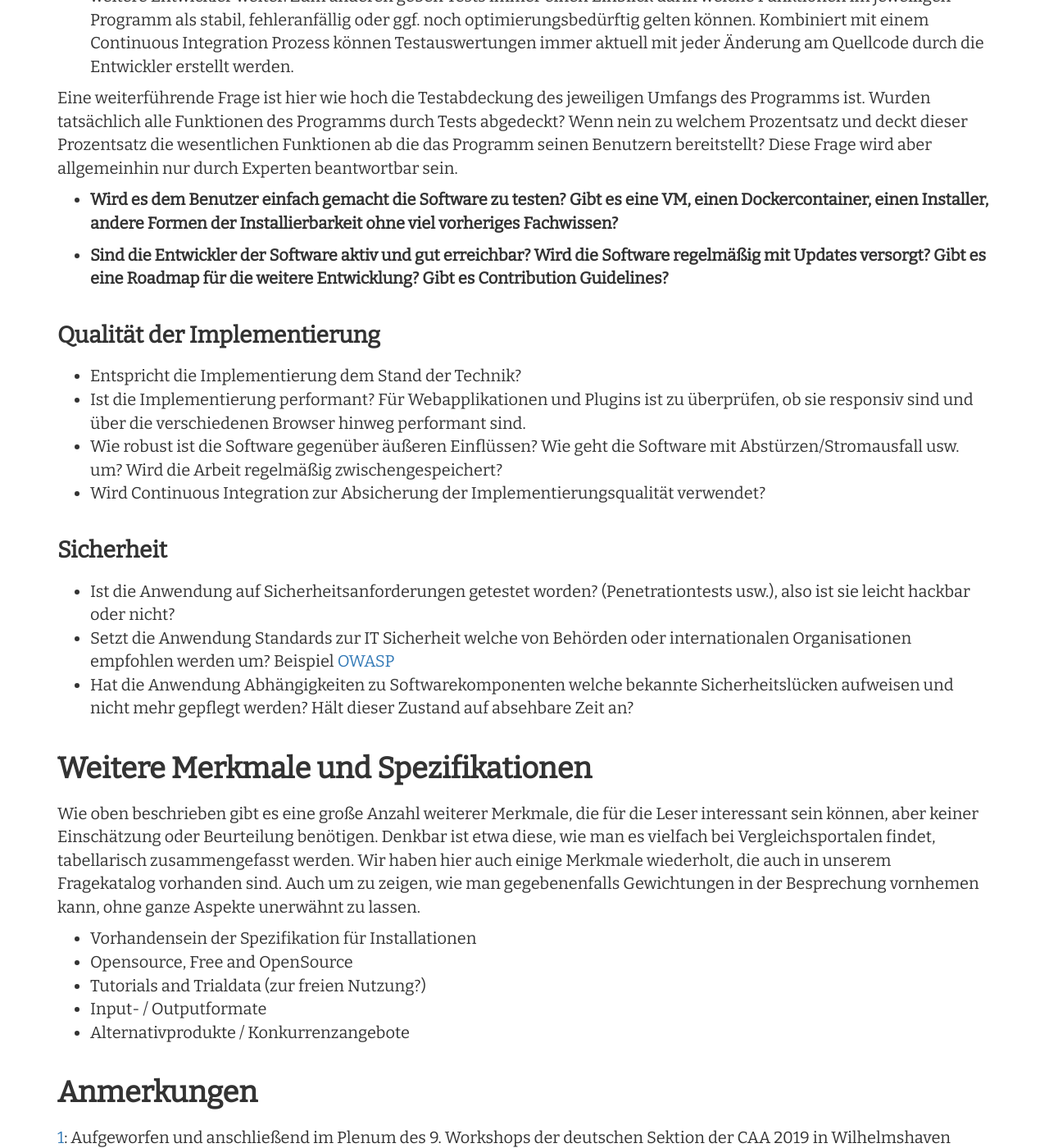
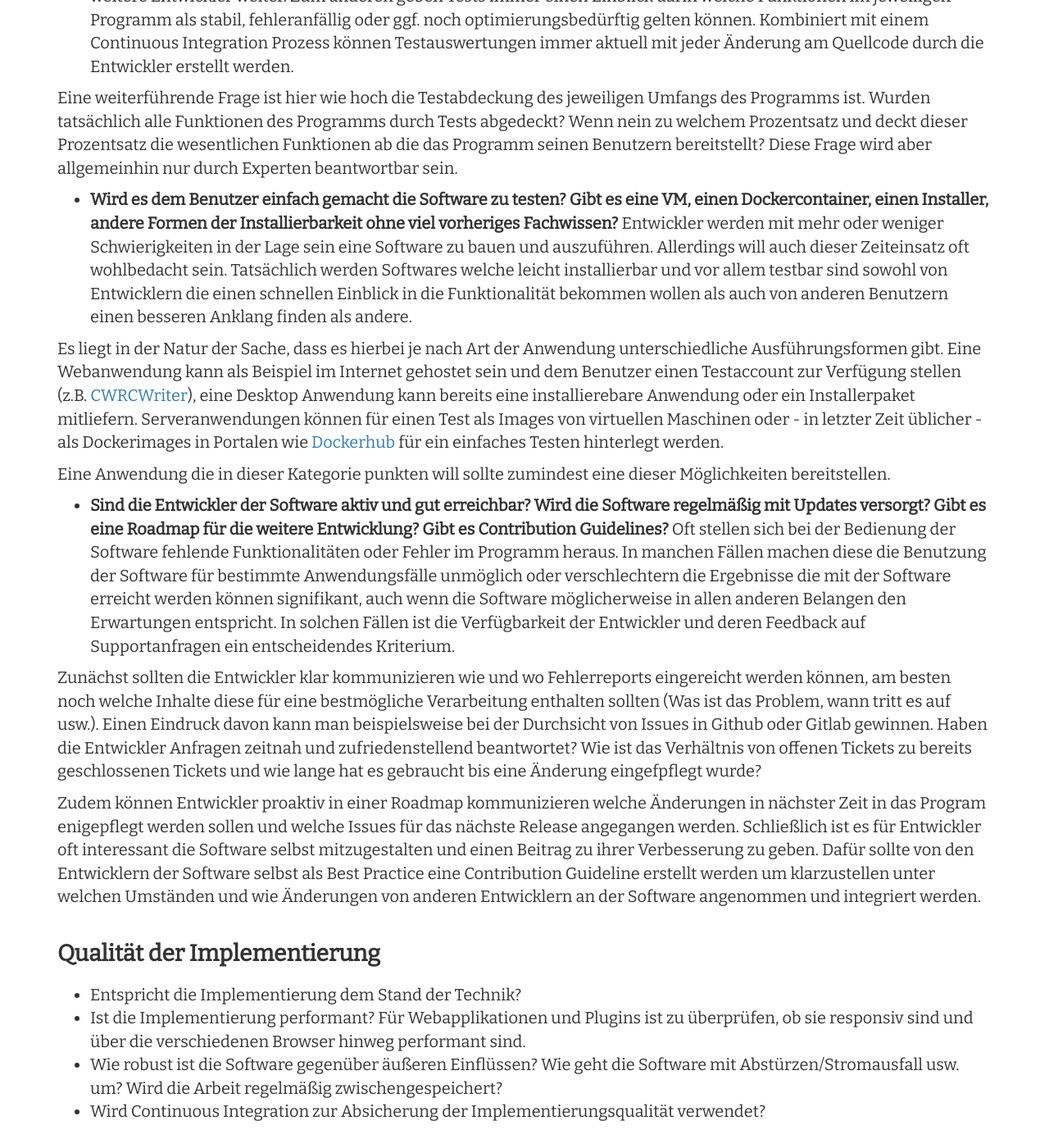
Before and after one commit to Research-Squirrel-Engineers/Impuls_SoftwareRezensionen_DGUF, a Jekyll site: the page built from Draft.md, in a window 1280 px wide and 1400 px high, scrolled down 14970 px. Shown: the whole window at 82% size. Built offline with Jekyll 4.4.1, drawn with Linux system fonts in a browser that asks for light colours; nearby versions of some CDN libraries.

Commit message:
Update Draft.md

```diff
--- a/Draft.md
+++ b/Draft.md
@@ -296,10 +296,19 @@ Jede Software kann durch Tests auf ihre antizipierte Funktionalität hin überpr
 Eine weiterführende Frage ist hier wie hoch die Testabdeckung des jeweiligen Umfangs des Programms ist. Wurden tatsächlich alle Funktionen des Programms durch Tests abgedeckt? Wenn nein zu welchem Prozentsatz und deckt dieser Prozentsatz die wesentlichen Funktionen ab die das Programm seinen Benutzern bereitstellt? Diese Frage wird aber allgemeinhin nur durch Experten beantwortbar sein.
 
 * **Wird es dem Benutzer einfach gemacht die Software zu testen? Gibt es eine VM, einen Dockercontainer, einen Installer, andere Formen der Installierbarkeit ohne viel vorheriges Fachwissen?**
+Entwickler werden mit mehr oder weniger Schwierigkeiten in der Lage sein eine Software zu bauen und auszuführen. Allerdings will auch dieser Zeiteinsatz oft wohlbedacht sein. Tatsächlich werden Softwares welche leicht installierbar und vor allem testbar sind sowohl von Entwicklern die einen schnellen Einblick in die Funktionalität bekommen wollen als auch von anderen Benutzern einen besseren Anklang finden als andere.
 
+Es liegt in der Natur der Sache, dass es hierbei je nach Art der Anwendung unterschiedliche Ausführungsformen gibt. Eine Webanwendung kann als Beispiel im Internet gehostet sein und dem Benutzer einen Testaccount zur Verfügung stellen (z.B. [CWRCWriter](https://cwrc.ca)), eine Desktop Anwendung kann bereits eine installierebare Anwendung oder ein Installerpaket mitliefern. Serveranwendungen können für einen Test als Images von virtuellen Maschinen oder - in letzter Zeit üblicher - als Dockerimages in Portalen wie [Dockerhub](https://hub.docker.com) für ein einfaches Testen hinterlegt werden.
+
+Eine Anwendung die in dieser Kategorie punkten will sollte zumindest eine dieser Möglichkeiten bereitstellen.
 
 * **Sind die Entwickler der Software aktiv und gut erreichbar? Wird die Software regelmäßig mit Updates versorgt? Gibt es eine Roadmap für die weitere Entwicklung? Gibt es Contribution Guidelines?**
+Oft stellen sich bei der Bedienung der Software fehlende Funktionalitäten oder Fehler im Programm heraus. In manchen Fällen machen diese die Benutzung der Software für bestimmte Anwendungsfälle unmöglich oder verschlechtern die Ergebnisse die mit der Software erreicht werden können signifikant, auch wenn die Software möglicherweise in allen anderen Belangen den Erwartungen entspricht. In solchen Fällen ist die Verfügbarkeit der Entwickler und deren Feedback auf Supportanfragen ein entscheidendes Kriterium.
 
+Zunächst sollten die Entwickler klar kommunizieren wie und wo Fehlerreports eingereicht werden können, am besten noch welche Inhalte diese für eine bestmögliche Verarbeitung enthalten sollten (Was ist das Problem, wann tritt es auf usw.). Einen Eindruck davon kann man beispielsweise bei der Durchsicht von Issues in Github oder Gitlab gewinnen. Haben die Entwickler Anfragen zeitnah und zufriedenstellend beantwortet? Wie ist das Verhältnis von offenen Tickets zu bereits geschlossenen Tickets und wie lange hat es gebraucht bis eine Änderung eingefpflegt wurde?
+
+Zudem können Entwickler proaktiv in einer Roadmap kommunizieren welche Änderungen in nächster Zeit in das Program enigepflegt werden sollen und welche Issues für das nächste Release angegangen werden.
+Schließlich ist es für Entwickler oft interessant die Software selbst mitzugestalten und einen Beitrag zu ihrer Verbesserung zu geben. Dafür sollte von den Entwicklern der Software selbst als Best Practice eine Contribution Guideline erstellt werden um klarzustellen unter welchen Umständen und wie Änderungen von anderen Entwicklern an der Software angenommen und integriert werden.
 
 #### Qualität der Implementierung
 
```
